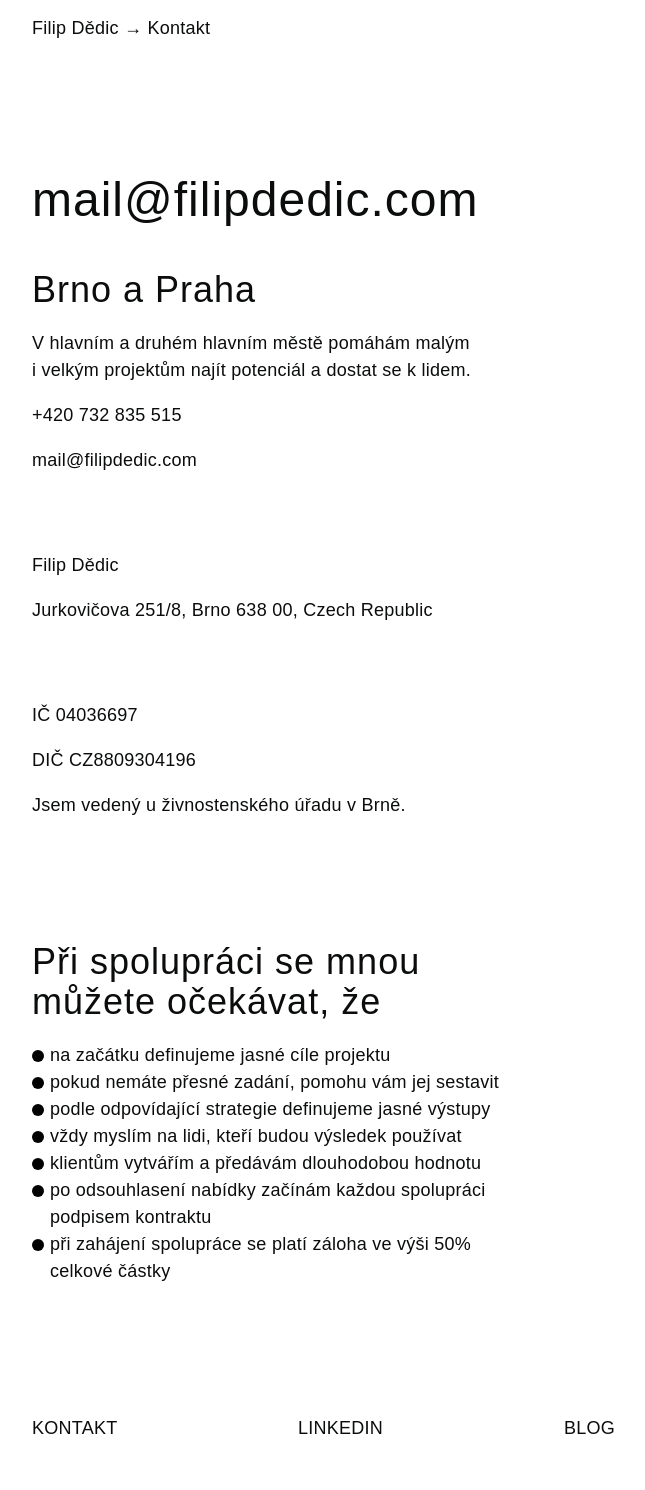
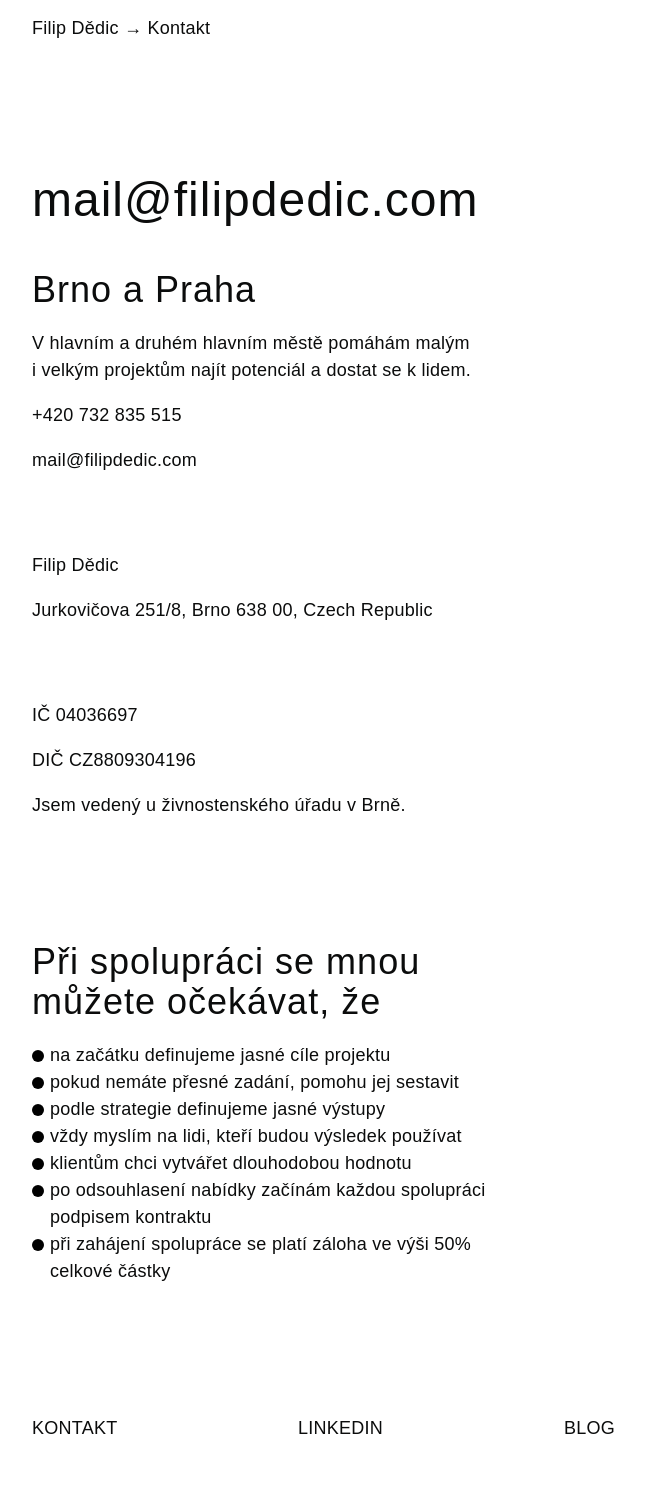
Before and after one commit to fdedic/fdedic.github.io, a Jekyll site: the page built from kontakt.md, in a window 1280 px wide. Shown: the whole page, without its empty margins (228-873 px from the left). Built offline with Jekyll 4.4.1, drawn with Linux system fonts in a browser that asks for light colours; nearby versions of some CDN libraries; some web fonts are replaced.

Commit message:
Update kontakt.md

```diff
--- a/kontakt.md
+++ b/kontakt.md
@@ -30,10 +30,10 @@ Jsem vedený u živnostenského úřadu v Brně.
 
 ## Při spolupráci se mnou můžete očekávat, že
 * na začátku definujeme jasné cíle projektu
-* pokud nemáte přesné zadání, pomohu vám jej sestavit
-* podle odpovídající strategie definujeme jasné výstupy
+* pokud nemáte přesné zadání, pomohu jej sestavit
+* podle strategie definujeme jasné výstupy
 * vždy myslím na lidi, kteří budou výsledek používat
-* klientům vytvářím a&nbsp;předávám dlouhodobou hodnotu
+* klientům chci vytvářet dlouhodobou hodnotu
 * po odsouhlasení nabídky začínám každou spolupráci podpisem kontraktu
 * při zahájení spolupráce se platí záloha ve výši 50% celkové částky
 
```
